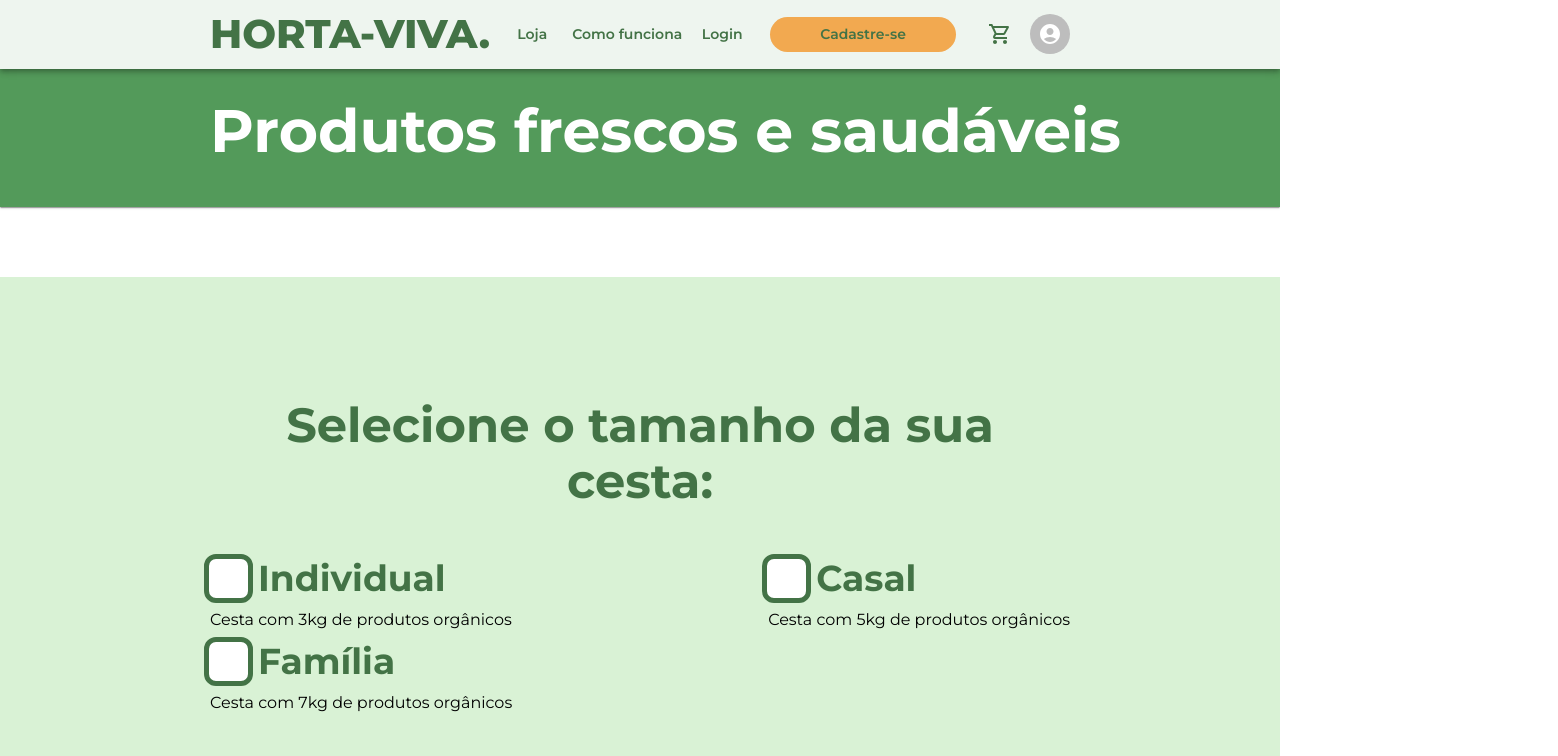
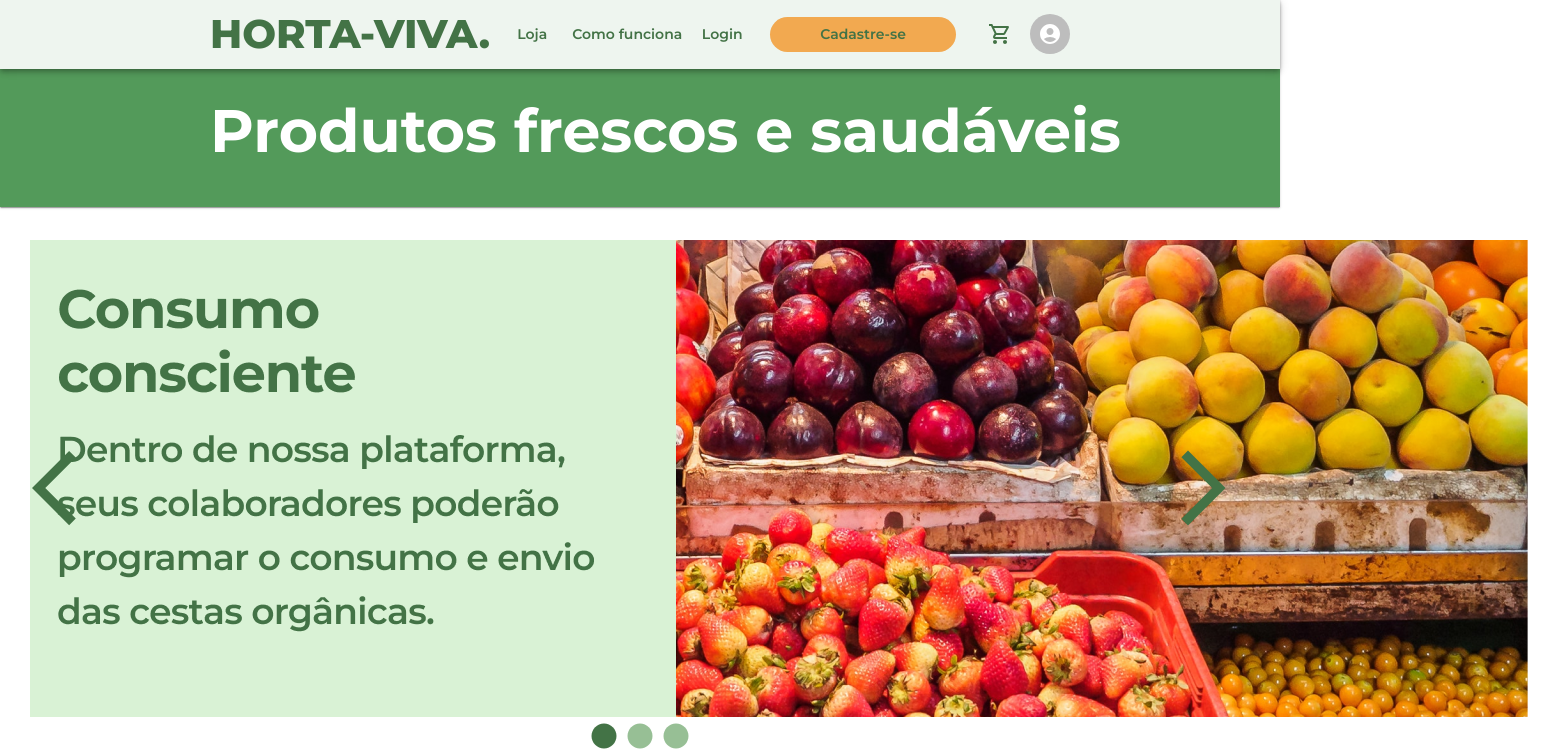
Before and after one commit to cliomaas/horta-viva-react, a React (Create React App) app: page /loja in a window 1280 px wide. Shown: the top 756 px of the page, 1558 px wide, since content can reach past the window. Built offline with nearby package versions, Linux system fonts and the light colour scheme.

Commit message:
created carousel page for desktop

```diff
--- a/src/components/Card/index.js
+++ b/src/components/Card/index.js
@@ -15,9 +15,9 @@ const CardInfo = ({ number, title, description, margin }) => {
             boxShadow: 25,
             mb: 4,
             mx: 2,
-            width: { xd: 'auto', md: '450px' },
+            width: { xs: 'auto', md: '450px' },
             p: 5,
-            height: { xd: 'auto', md: '350px' }
+            height: { xs: 'auto', md: '350px' }
         }
     }
 
--- a/src/components/Carousel/index.js
+++ b/src/components/Carousel/index.js
@@ -1,38 +1,103 @@
-import React from 'react';
-import Carousel from 'react-material-ui-carousel'
-import { Paper, Button } from '@mui/material'
+
+import { useState } from "react";
+import ArrowForwardIosIcon from '@mui/icons-material/ArrowForwardIos';
+import ArrowBackIosIcon from '@mui/icons-material/ArrowBackIos';
+import { Box } from "@mui/material";
+import CircleIcon from '@mui/icons-material/Circle';
+import { Circle } from "@mui/icons-material";
 
 
-function Example(props) {
-    var items = [
-        {
-            name: "Imagem de carrossel 1",
-            src: "Carrossel1"
-        },
-        {
-            name: "Imagem de carrossel 2",
-            src: "Carrossel2"
-        },
-        {
-            name: "Imagem de carrossel 3",
-            src: "Carrossel3"
-        },
+const slideStyles = {
+    width: "1400px",
+    height: "477px",
+    backgroundSize: "cover",
+    backgroundPosition: "center",
+};
 
-    ]
+const rightArrowStyles = {
+    position: "absolute",
+    top: "50%",
+    transform: "translate(0, -50%)",
+    right: "32px",
+    fontSize: "90px",
+    color: "#437346",
+    zIndex: 1,
+    cursor: "pointer",
+};
+
+const leftArrowStyles = {
+    position: "absolute",
+    top: "50%",
+    transform: "translate(0, -50%)",
+    left: "32px",
+    fontSize: "90px",
+    color: "#437346",
+    zIndex: 1,
+    cursor: "pointer",
+};
+
+const sliderStyles = {
+    position: "relative",
+    height: "477px",
+    paddingBottom: "80px"
+};
+
+const dotsContainerStyles = {
+    display: "flex",
+    justifyContent: "center",
+};
+
+const dotStyle = {
+    margin: "0 3px",
+    cursor: "pointer",
+    fontSize: "30px",
+    color: "#97BF95"
+};
+
+const ImageSlider = () => {
+    const slides = [
+        { url: "Carrossel1", title: "beach" },
+        { url: "Carrossel2", title: "boat" },
+        { url: "Carrossel3", title: "forest" },
+    ];
+    const [currentIndex, setCurrentIndex] = useState(0);
+    const goToPrevious = () => {
+        const isFirstSlide = currentIndex === 0;
+        const newIndex = isFirstSlide ? slides.length - 1 : currentIndex - 1;
+        setCurrentIndex(newIndex);
+    };
+    const goToNext = () => {
+        const isLastSlide = currentIndex === slides.length - 1;
+        const newIndex = isLastSlide ? 0 : currentIndex + 1;
+        setCurrentIndex(newIndex);
+    };
+    const goToSlide = (slideIndex) => {
+        setCurrentIndex(slideIndex);
+    };
 
     return (
-        <Carousel autoPlay={false}>
-            {
-                items.map((item, i) => <Item key={i} item={item} />)
-            }
-        </Carousel>
-    )
-}
+        <Box sx={[sliderStyles, { display: { xs: 'none', md: 'block' } }]}>
+            <div>
+                <ArrowBackIosIcon onClick={goToPrevious} sx={leftArrowStyles} />
 
-function Item(props) {
-    return (
-        <img src={require(`../../Images/${props.item.src}.png`)} alt={props.item.name} />
-    )
-}
+                <ArrowForwardIosIcon onClick={goToNext} style={rightArrowStyles} />
+            </div>
+            <img src={require(`../../Images/${slides[currentIndex].url}.png`)} alt="carrossel" style={{ margin: "30px 30px 0px" }} />
+            <div style={dotsContainerStyles}>
+                {slides.map((slide, slideIndex) => (
+                    slideIndex == currentIndex ? (<Circle
+                        sx={[dotStyle, { color: "#437346" }]}
+                        key={slideIndex}
+                        onClick={() => goToSlide(slideIndex)}
+                    />) : <Circle
+                        sx={[dotStyle, { color: "#97BF95" }]}
+                        key={slideIndex}
+                        onClick={() => goToSlide(slideIndex)}
+                    />
+                ))}
+            </div>
+        </Box>
+    );
+};
 
-export default Example;
+export default ImageSlider;
--- a/src/pages/Loja/index.js
+++ b/src/pages/Loja/index.js
@@ -3,10 +3,10 @@ import React from "react";
 import Footer from "../../components/Footer";
 import Header from "../../components/Header";
 
-import Carousel from "../../components/Carousel";
 import Store from "../../components/Store";
 import Checkbox from "../../components/Checkbox";
 import { CartContext } from "../../contexts/cartContext";
+import ImageSlider from "../../components/Carousel";
 const Loja = () => {
 
     const { cart, setCart } = React.useContext(CartContext)
@@ -19,7 +19,8 @@ const Loja = () => {
                 backgroundColor: "primary.light_background", m: 0, position: 'relative',
                 top: -70,
                 zIndex: -1000,
-                pt: 12
+                pt: 12,
+                marginBottom: "-67px"
             }}>
                 <Typography variant="h2" component="h1" color="white" sx={{ display: { xs: "none", md: "block" }, fontWeight: "700", textAlign: "left", pb: 5, ml: "210px" }}>
                     Produtos frescos e saudáveis
@@ -29,7 +30,7 @@ const Loja = () => {
                     Nossa Loja
                 </Typography>
             </Paper>
-            {/* <Carousel /> */}
+            <ImageSlider />
             <Store cart={cart} setCart={setCart} />
 
 
```
Also changed, not shown: public/manifest.json.
